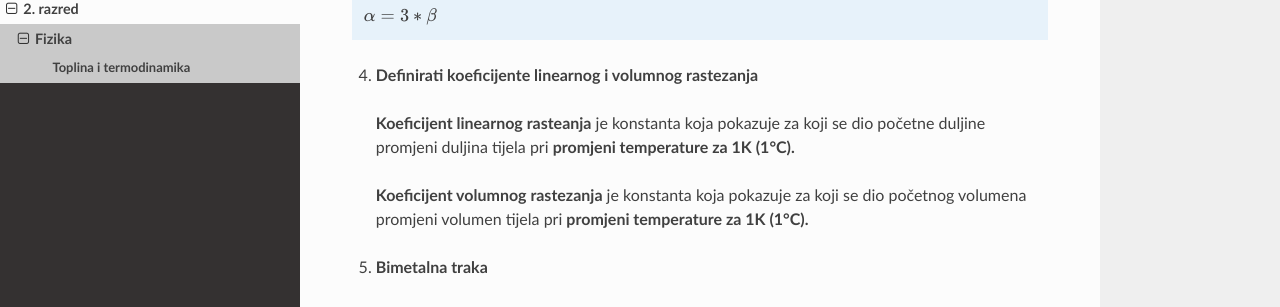
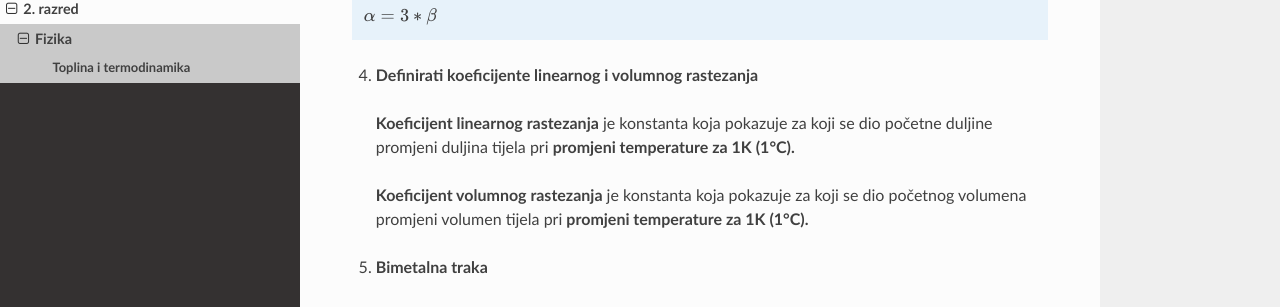
Before and after one commit to recycleTheC/tsrb-h_razred, a Sphinx documentation site: the page built from source/2_razred/fizika/toplina.rst, in a window 1280 px wide and 900 px high, scrolled down 1870 px. Shown: the part 144-451 px from the top of the window. Built offline with Sphinx 7.4.7 and the Read the Docs theme 2.0.0, drawn with Linux system fonts in a browser that asks for light colours; some of the changed text lies outside the part shown.

Commit message:
Ispravak

```diff
--- a/source/2_razred/fizika/toplina.rst
+++ b/source/2_razred/fizika/toplina.rst
@@ -68,7 +68,7 @@ Toplina i termodinamika
 
 4. **Definirati koeficijente linearnog i volumnog rastezanja**
 
-  **Koeficijent linearnog rasteanja** je konstanta koja pokazuje za koji se dio
+  **Koeficijent linearnog rastezanja** je konstanta koja pokazuje za koji se dio
   početne duljine promjeni duljina tijela pri **promjeni temperature za 1K (1°C).**
 
   **Koeficijent volumnog rastezanja** je konstanta koja pokazuje za koji se dio
```
Also changed, not shown: other parts of source/2_razred/fizika/toplina.rst (+1 -0 lines).
